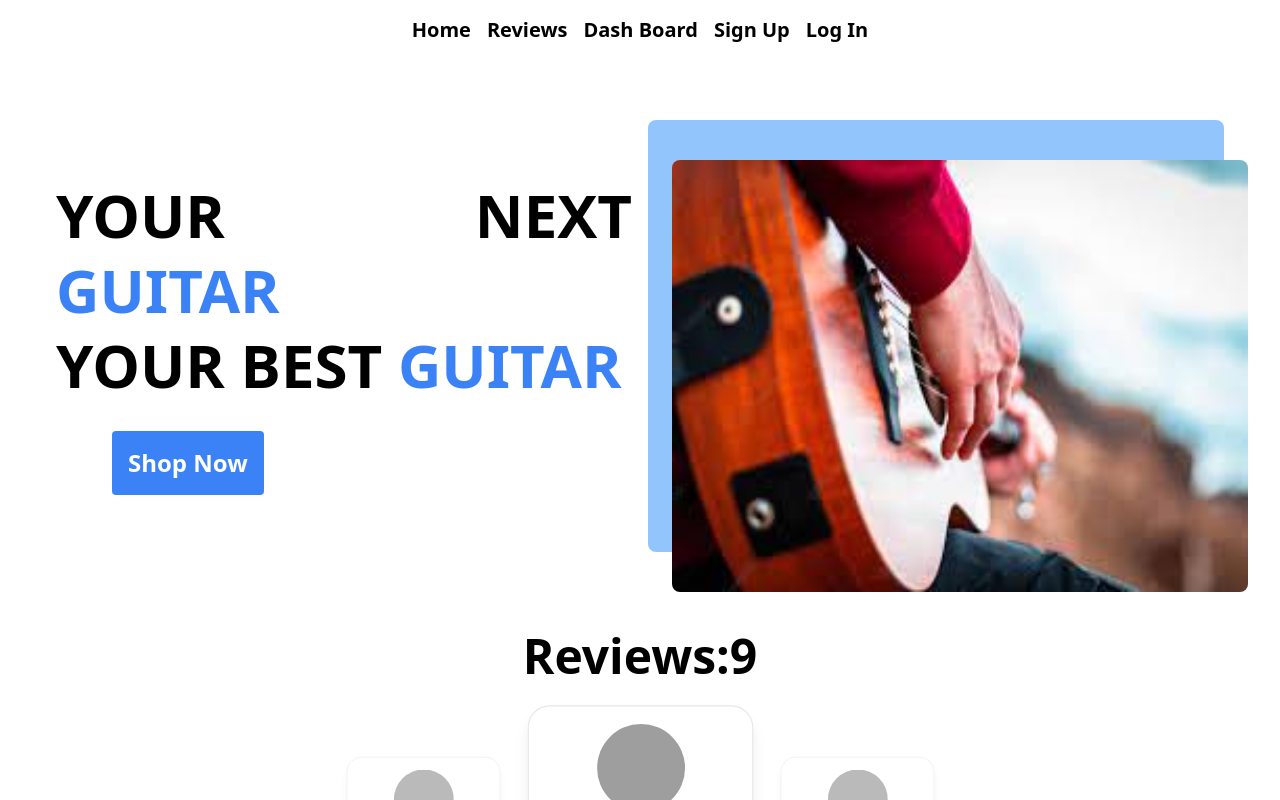
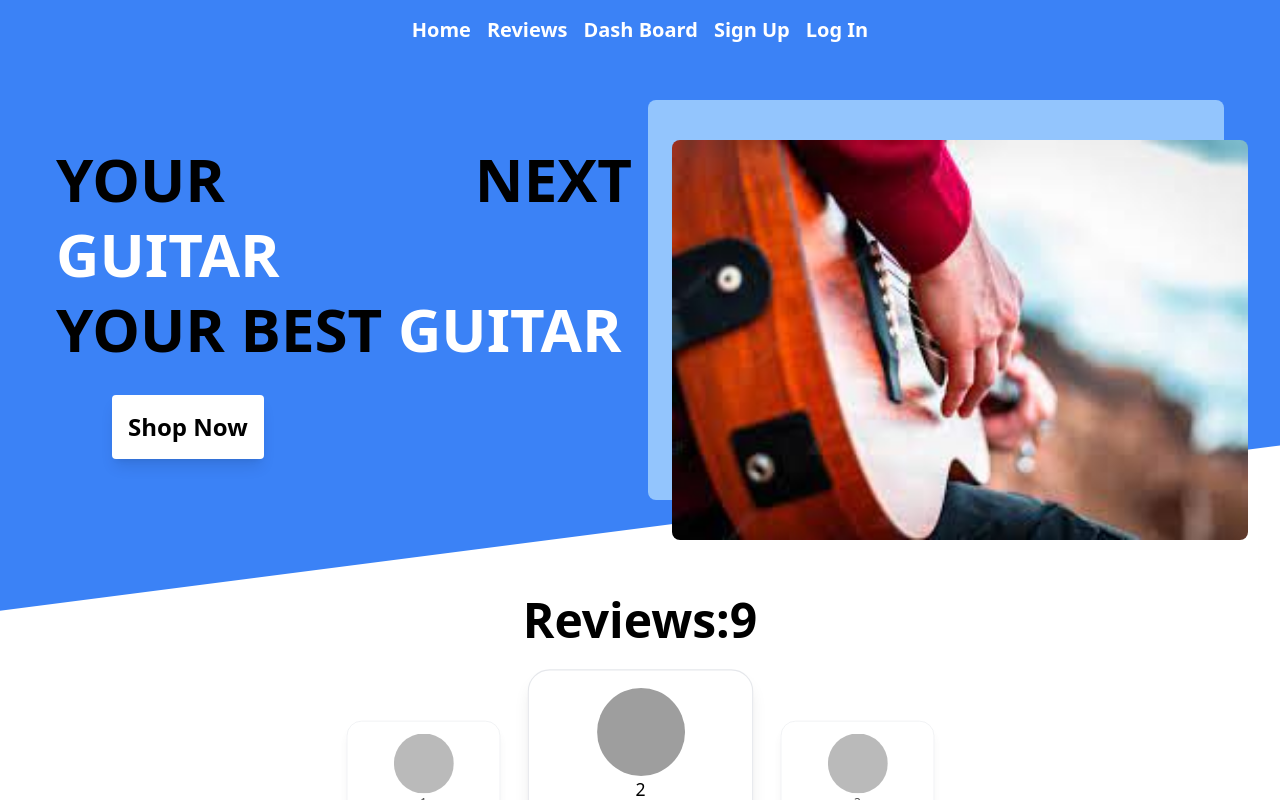
Before and after one commit to ms785314/Phone-Shop, a React (Create React App) app: page / in a window 1280 px wide. Shown: the top 800 px of the page. Built offline with nearby package versions, Linux system fonts and the light colour scheme; grey boxes are pictures that could not be loaded.

Commit message:
background edited of homepage

```diff
--- a/src/App.js
+++ b/src/App.js
@@ -5,6 +5,8 @@ import Dashboard from './components/Dashborad/Dashboard';
 import Header from './components/Header/Header';
 import Home from './components/Home/Home';
 import LogIn from './components/LogIn/LogIn';
+import PageNotFound from './components/PageNotFound/PageNotFound';
+import ReviewerProfile from './components/ReviewerProfile/ReviewerProfile';
 import Reviews from './components/Reviews/Reviews';
 import SignUp from './components/SignUP/SignUp';
 
@@ -17,9 +19,13 @@ function App() {
         <Route path='/' element={<Home></Home>}></Route>
         <Route path='/home' element={<Home></Home>}></Route>
         <Route path='/reviews' element={<Reviews></Reviews>}></Route>
+        <Route path='/reviewer/:id' element={<ReviewerProfile></ReviewerProfile>}> </Route>
+        <Route path='/profile' element={<ReviewerProfile></ReviewerProfile>}></Route>
         <Route path='/dashboard' element={<Dashboard></Dashboard>}></Route>
         <Route path='/login' element={<LogIn></LogIn>}></Route>
         <Route path='/signup' element={<SignUp></SignUp>}></Route>
+
+        <Route path='*' element={<PageNotFound></PageNotFound>}></Route>
       </Routes>
     </div>
   );
--- a/src/components/Header/Header.js
+++ b/src/components/Header/Header.js
@@ -4,7 +4,7 @@ import { Link} from 'react-router-dom';
 const Header = () => {
 
     return (
-        <div className='w-full flex justify-center gap-x-4 font-bold py-4 text-xl'>
+        <div className='w-full bg-blue-500 flex justify-center gap-x-4 font-bold py-4 text-xl text-white'>
             <Link     to='/home'>Home</Link>
             <Link  to='/reviews'>Reviews</Link>
             <Link to='dashboard'>Dash Board</Link>
--- a/src/components/Home/Home.js
+++ b/src/components/Home/Home.js
@@ -40,16 +40,19 @@ const Home = () => {
     ;
     // const element = <FontAwesomeIcon icon={faCoffee} />
 
+    // style={{clipPath:'polygon(0 0, 100% 0, 100% 80%, 0 100%)'}}
+
     return (
-        <div className='text-center mt-9 mb-14 relative'>
+        <div className='text-center  mb-14 relative ' >
+            <span className=' absolute left-0 h-[60%] z-[-10] w-full bg-blue-500' style={{clipPath:'polygon(0 0, 100% 0, 100% 70%, 0 100%)'}}></span>
+            <div className='py-10 relative   grid grid-cols-2 gap-4 h-[60vh] px-14 ' >
 
-            <div className='py-6  grid grid-cols-2 gap-4 h-[60vh] px-14'>
-                <div className=' flex flex-col items-center justify-center'>
-                    <div className='text-6xl  font-bold text-justify   leading-tight'>YOUR NEXT <span className='text-blue-500'>GUITAR</span>
+                <div  className=' flex flex-col items-center justify-center'>
+                    <div className='text-6xl  font-bold text-justify   leading-tight'>YOUR NEXT <span className='text-white'>GUITAR</span>
                         <br />
-                        YOUR BEST <span className='text-blue-500'>GUITAR</span></div>
+                        YOUR BEST <span className='text-white'>GUITAR</span></div>
 
-                    <button className='self-start font-bold text-2xl bg-blue-500 text-white ml-14 p-4 rounded hover:bg-blue-600 mt-7' >Shop Now</button>
+                    <button className='self-start font-bold text-2xl bg-white  ml-14 p-4 rounded shadow-lg hover:shadow-none mt-7' >Shop Now</button>
                 </div>
                 <div className='relative  bg-blue-300 rounded-lg'>
                     <div className='flex justify-center align-middle absolute w-full h-full left-6 top-10 '>
--- /dev/null
+++ b/src/components/PageNotFound/PageNotFound.js
@@ -0,0 +1,12 @@
+import React from 'react';
+
+const PageNotFound = () => {
+    return (
+        <div className='w-full h-full flex justify-center items-center flex-col'>
+            <h1 className='text-7xl font-bold'>404</h1>
+            <h1 className='text-4xl'>Page Not Found</h1>
+        </div>
+    );
+};
+
+export default PageNotFound;
--- a/src/components/Review/Review.js
+++ b/src/components/Review/Review.js
@@ -22,7 +22,7 @@ const Review = (props) => {
             className = 'scale-75 opacity-70';
         }
     }
-    console.log(props.children);
+    // console.log(props.children);
 
     return (
         <div className={`${className} + 'w-full flex justify-center '`}>
--- /dev/null
+++ b/src/components/ReviewerProfile/ReviewerProfile.js
@@ -0,0 +1,21 @@
+import React, { useEffect, useState } from 'react';
+
+
+const ReviewerProfile = (props) => {
+
+    const [reviews, setReviews] = useState([]);
+    useEffect(()=>{
+        fetch('./reviews.json')
+        .then(res => res.json())
+        .then(data => setReviews(data))
+    },[])
+    console.log(reviews);
+
+    return (
+        <div>
+            <h1>Hello From Reviewer Profile:{}</h1>
+        </div>
+    );
+};
+
+export default ReviewerProfile;
--- a/src/components/Reviews/Reviews.js
+++ b/src/components/Reviews/Reviews.js
@@ -11,7 +11,7 @@ const Reviews = () => {
             <h1 className="text-3xl">Reviews here:{reviews.length}</h1>
             <div className='grid grid-cols-3 justify-center p-9'>
             {
-                reviews.map(review => <Review key={review.id} review={review}> <Link to={review.id} className='mt-5 font-bold hover:bg-blue-600 bg-blue-500 py-2 px-8 rounded text-white' >Profile</Link> </Review>)
+                reviews.map(review => <Review key={review.id} review={review}> <Link to={'/reviewer/' +review.id} review={review} className='mt-5 font-bold hover:bg-blue-600 bg-blue-500 py-2 px-8 rounded text-white' >Profile</Link> </Review>)
             }
             </div>
         </div>
```
